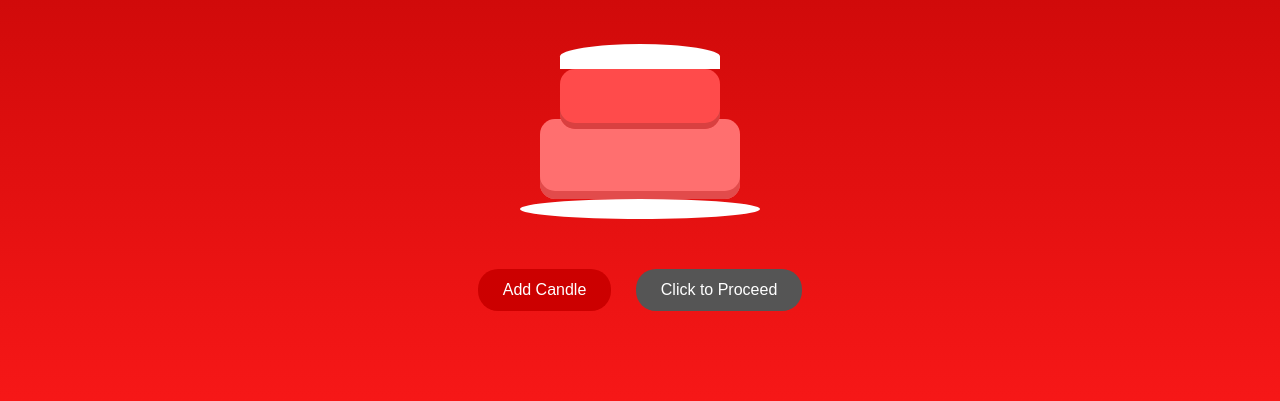
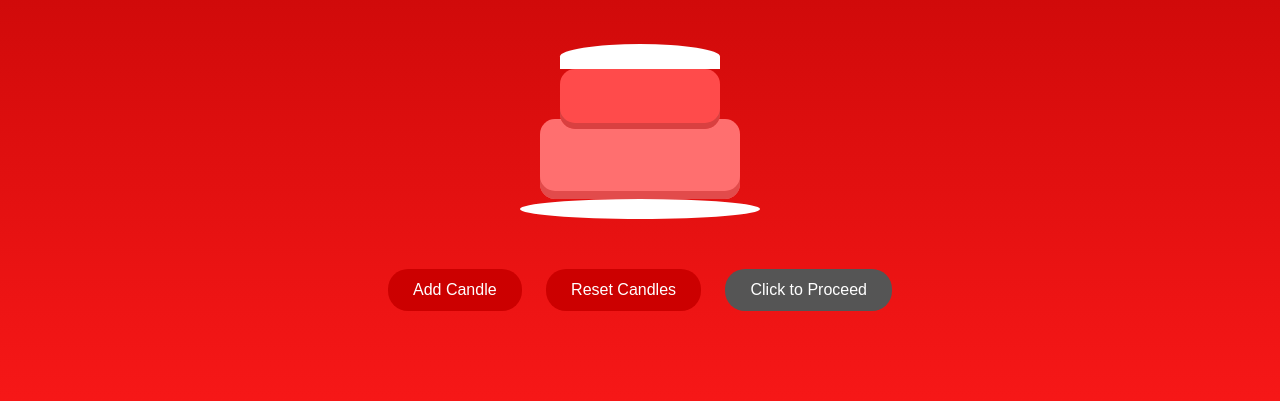
Before and after one commit to tasyaap27/habede_jaja, a plain HTML site: page index.html in a window 1280 px wide. Shown: the part 311-712 px from the top of the page. Drawn offline with Linux system fonts and the light colour scheme.

Commit message:
Update index.html

```diff
--- a/index.html
+++ b/index.html
@@ -35,6 +35,7 @@
 
     <!-- Tombol -->
     <button id="addCandleBtn">Add Candle</button>
+    <button id="resetCandleBtn">Reset Candles</button>
     <button id="proceedBtn" disabled>Click to Proceed</button>
   </div>
 
```
